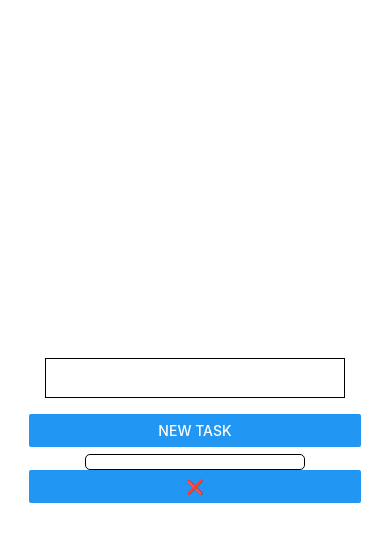
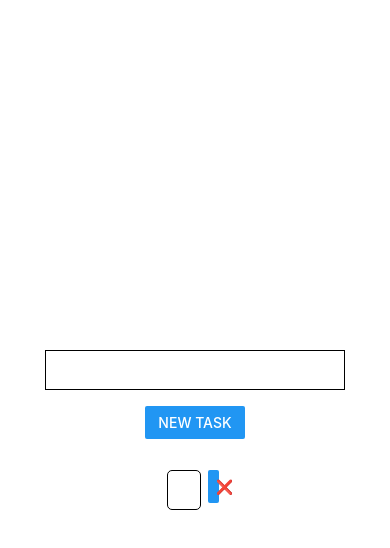
Before and after one commit to SKupisz/ToDoApp, a React Native app: screen / in a window 390 px wide. Both pictures are taken after a click on the button "NEW TASK". Shown: the top 548 px of the page. Built offline with nearby package versions, Linux system fonts and the light colour scheme.

Commit message:
Improved the design

```diff
--- a/App.js
+++ b/App.js
@@ -28,11 +28,17 @@ const styles = StyleSheet.create({
   button: {
     marginBottom: 24,
     fontSize: 15,
-    width: 100
+    width: 100,
+    marginLeft: "auto",
+    marginRight: "auto"
+  },
+  smallButtonContainer: {
+    width: "20%",
+    marginTop: 7,
+    marginBottom: 7
   },
   smallButton: {
-    width: 40,
-    fontSize: 12
+    fontSize: 14
   },
   text: {
     textAlign: "center",
@@ -40,8 +46,12 @@ const styles = StyleSheet.create({
     borderWidth: 1,
     borderRadius: 5,
     marginTop: 7,
-    padding: 7,
-    width: 220,
+    width: "60%",
+    marginRight: 7,
+    padding: 7
+  },
+  thingContainer: {
+    flexDirection: "row",
     marginLeft: "auto",
     marginRight: "auto"
   }
--- a/Main.js
+++ b/Main.js
@@ -43,10 +43,14 @@ export default class Main extends React.Component{
     render(){
         return  <View>
                  <TextInput onChangeText = {text => this.setNewTask(text)} style = {this.props.styles["input"]} ref = {this.inputRef} />
-        <Button title = "New task" onPress = {() => {this.askForTheNewTask();}} style = {this.props.styles.button}/>
-        {this.state.toDoList.map((text,index) => <View key = {"nr"+index}>
-            <Text key = {"text"+index} style = {this.props.styles.text}>{text}</Text>
-            <Button title = "❌" key = {"button"+index} onPress = {() => {this.getRidOfATask(index);}} style = {this.props.styles["smallButton"]}/>
+        <View style = {this.props.styles["button"]}>
+            <Button title = "New task" onPress = {() => {this.askForTheNewTask();}}/>
+        </View>
+        {this.state.toDoList.map((text,index) => <View key = {"nr"+index} style = {this.props.styles["thingContainer"]}>
+            <Text key = {"text"+index} style = {this.props.styles["text"]}>{text}</Text>
+            <View style = {this.props.styles["smallButtonContainer"]}>
+                <Button title = "❌" key = {"button"+index} onPress = {() => {this.getRidOfATask(index);}} style = {this.props.styles["smallButton"]}/>
+            </View>
         </View>)}
         <StatusBar style="auto" />
         </View>;
--- a/package.json
+++ b/package.json
@@ -8,8 +8,9 @@
     "eject": "expo eject"
   },
   "dependencies": {
-    "expo": "^41.0.0",
+    "expo": "^41.0.1",
     "expo-status-bar": "~1.0.4",
+    "metro": "^0.58.0",
     "react": "16.13.1",
     "react-dom": "16.13.1",
     "react-native": "https://github.com/expo/react-native/archive/sdk-41.0.0.tar.gz",
```
Also changed, not shown: 1 other file (tests, documents, lock files or other folders).
